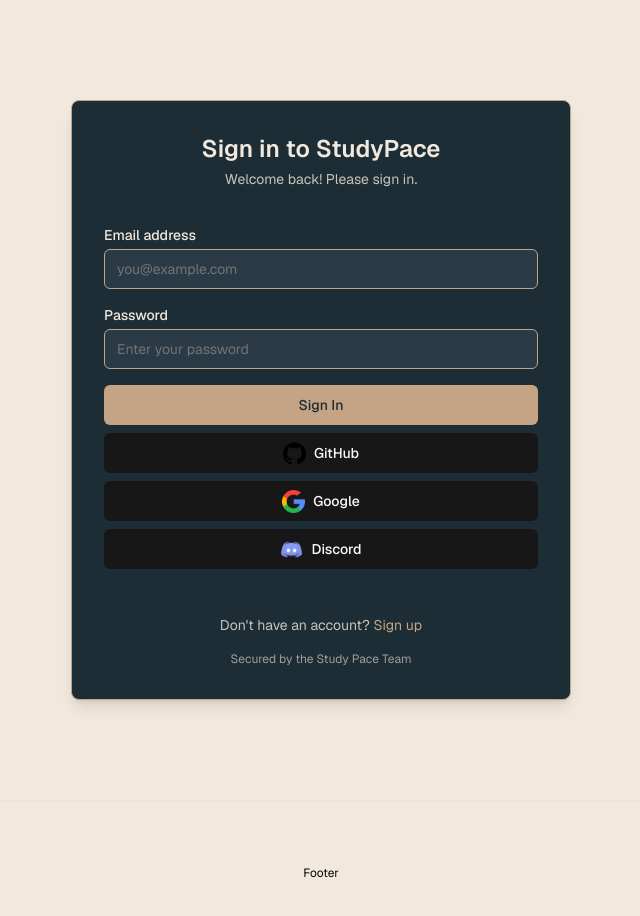
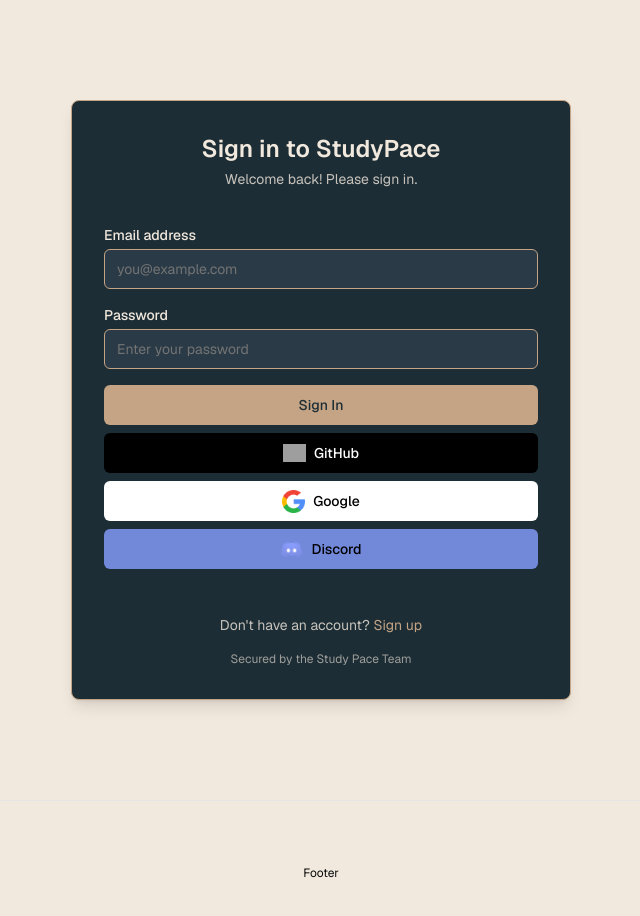
Before and after one commit to IbrahimD0/studypace1, a Next.js app: page /sign-in in a window 1280 px wide. Shown: the top 916 px of the page, without its empty margins (319-959 px from the left). Built offline with nearby package versions, Linux system fonts and the light colour scheme; no server answers; grey boxes are pictures that could not be loaded.

Commit message:
Refactor OAuthButtons component to support dynamic background color and icon for each OAuth provider

```diff
--- a/components/OAuthButtons.tsx
+++ b/components/OAuthButtons.tsx
@@ -11,6 +11,7 @@
   name: Provider;
   displayName: string;
   icon?: string;
+  color: string;
 };
 
 const OAuthButtons = () => {
@@ -19,21 +20,25 @@
       id: 1,
       name: "github",
       displayName: "GitHub",
-      icon: "/github.png",
+      icon: "/github.svg",
+      color: "#000000", // black
     },
     {
       id: 2,
       name: "google",
       displayName: "Google",
       icon: "/google.png",
+      color: "#fff", // white
     },
     {
       id: 3,
       name: "discord",
       displayName: "Discord",
       icon: "/discord.png",
+      color: "#7289DA", // blue
     },
   ];
+
   return (
     <>
       {oAuthProviders.map((provider) => (
@@ -41,13 +46,14 @@
           variant={"default"}
           onClick={async () => await oAuthSignIn(provider.name)}
           key={provider.id}
-          className="mt-2 flex items-center justify-center gap-2"
+          className={`mt-2 flex items-center justify-center gap-2 ${provider.name === "github" ? "text-white" : "text-black"}`}
+          style={{ backgroundColor: provider.color }} // Inline style for dynamic background color
         >
           <Image
             src={provider?.icon as string}
             width={23}
             height={23}
-            alt={`${provider.displayName} image`}
+            alt={`${provider.displayName} icon`}
           />
           {provider.displayName}
         </Button>
```
